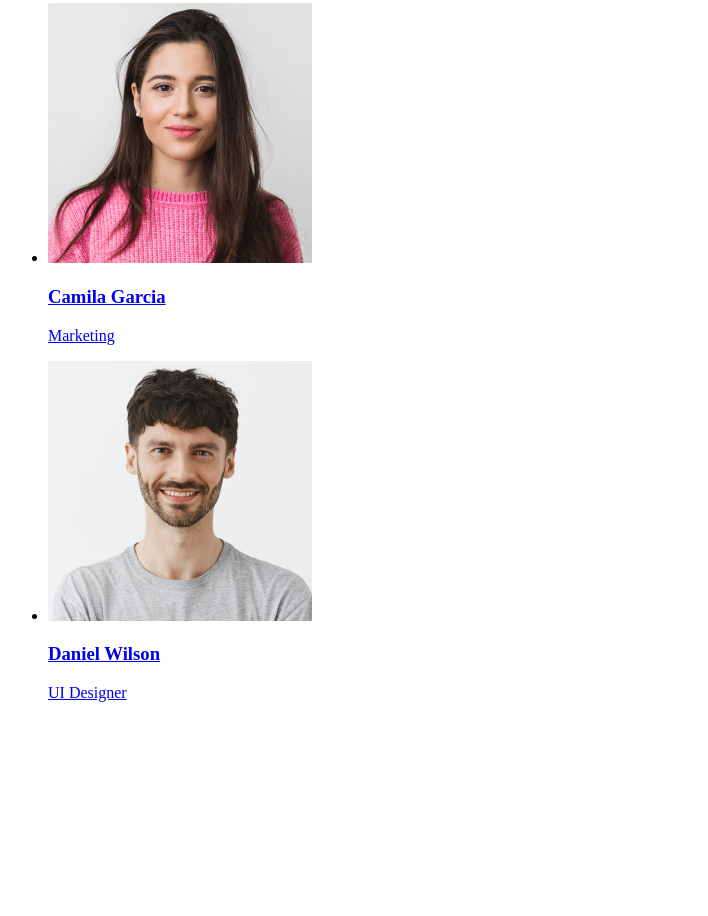
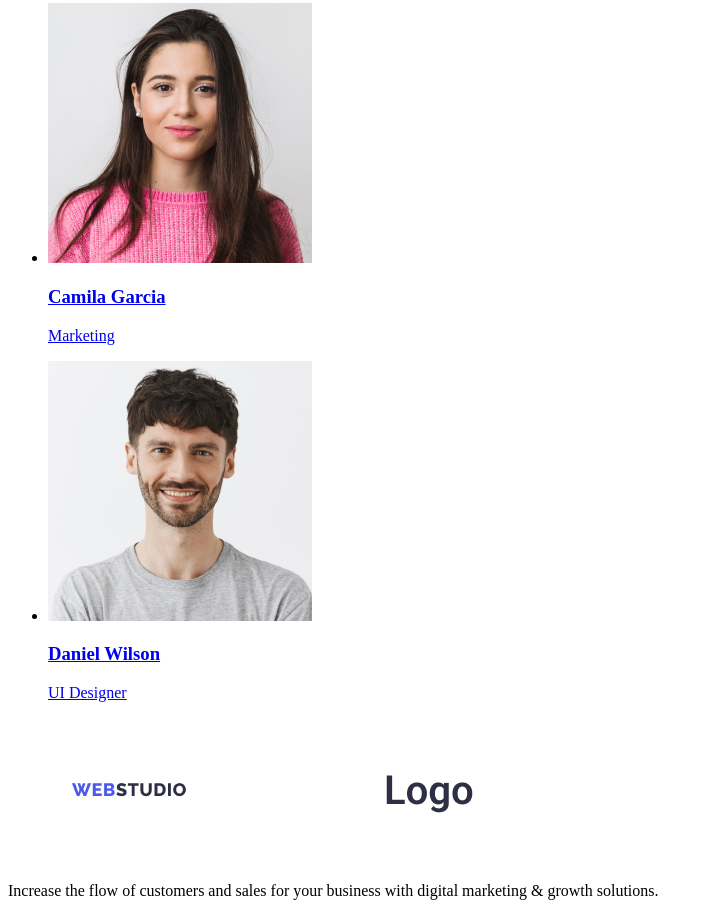
Before and after one commit to Nastishe/goit-markup-hw-01, a plain HTML site: page index.html in a window 1280 px wide. Shown: the part 2481-3397 px from the top of the page, without its empty margins (0-708 px from the left). Before the commit the page ends 3199 px from the top, so only its background shows below. Drawn offline with Linux system fonts and the light colour scheme.

Commit message:
update index html file

```diff
--- a/index.html
+++ b/index.html
@@ -116,7 +116,12 @@
 
 <!--Футер-->
     <footer>
-
+            <a href="/">
+                <img src="./images/Logo (1).png" alt="Лого"/>
+            </a>
+            <p>
+                Increase the flow of customers and sales for your business with digital marketing & growth solutions.
+            </p>
     </footer>
 </body>
 
```
